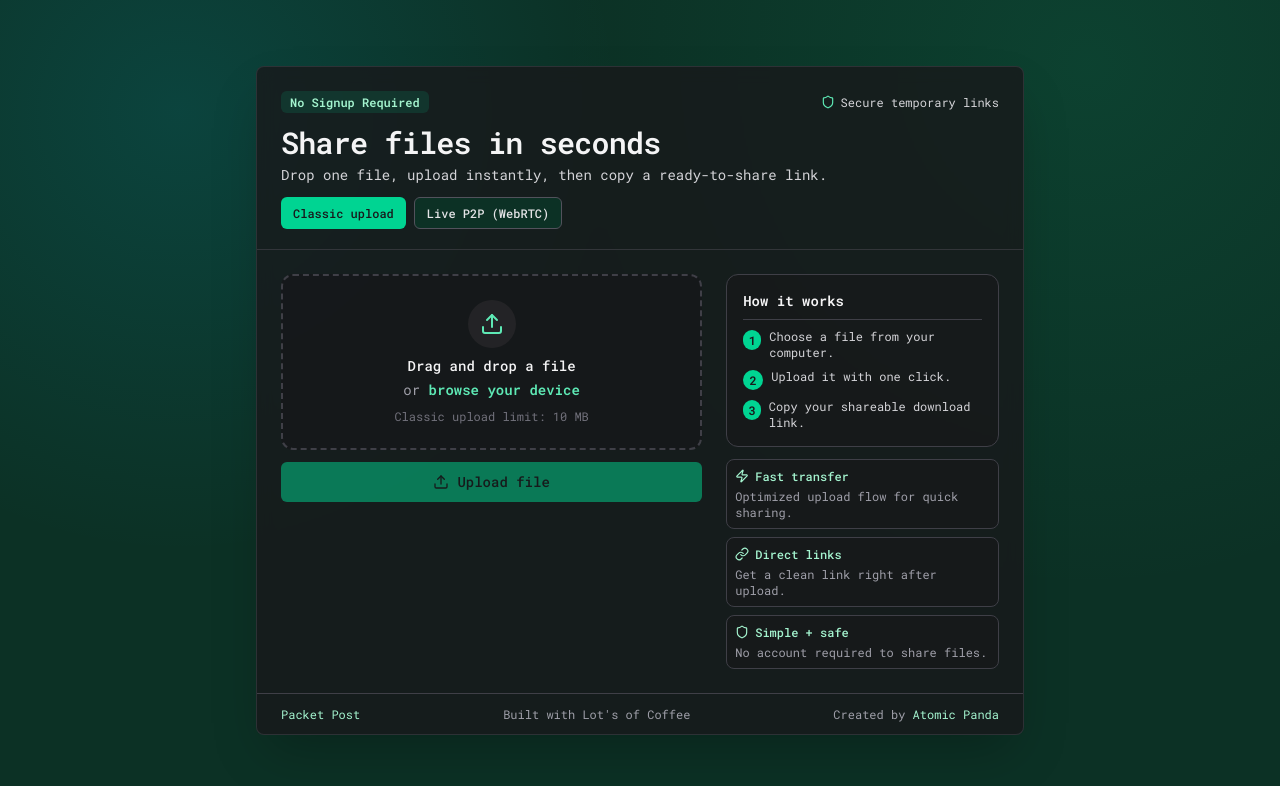
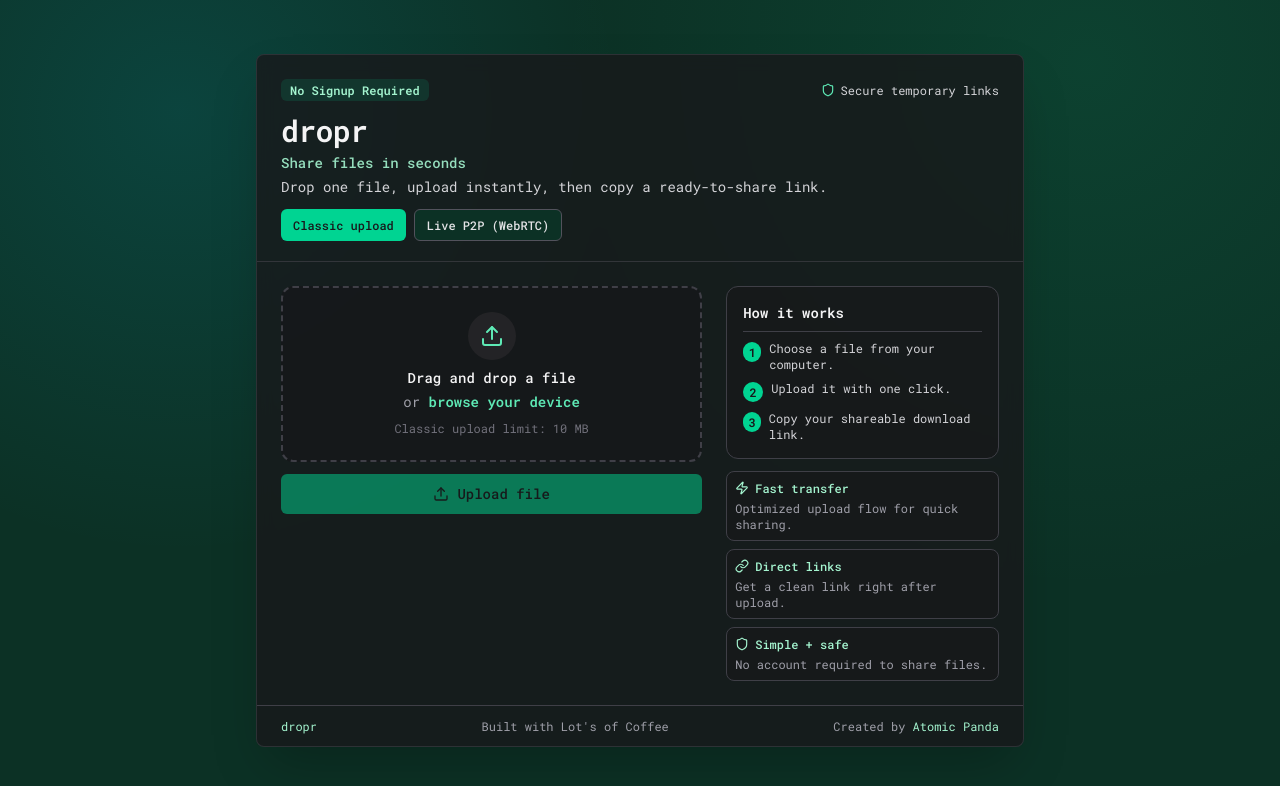
Before and after one commit to Pradum-codes/packet-post, a Next.js app: page / in a window 1280 px wide. Shown: the top 786 px of the page. Built offline with nearby package versions, Linux system fonts and the light colour scheme.

Commit message:
refactor: update branding from "Packet Post" to "dropr" across the application

```diff
--- a/app/components/FileUpload.tsx
+++ b/app/components/FileUpload.tsx
@@ -192,8 +192,11 @@ export default function FileUpload() {
             </div>
             <div className="space-y-1">
               <CardTitle className="text-balance text-2xl font-semibold tracking-tight text-zinc-100 md:text-3xl">
+                dropr
+              </CardTitle>
+              <p className="text-sm font-medium text-emerald-200/90">
                 Share files in seconds
-              </CardTitle>
+              </p>
               <CardDescription className="max-w-2xl text-sm text-zinc-300">
                 {mode === 'classic'
                   ? 'Drop one file, upload instantly, then copy a ready-to-share link.'
@@ -393,7 +396,7 @@ export default function FileUpload() {
           )}
 
           <CardFooter className="justify-between border-t border-zinc-700 px-4 py-3 text-xs text-zinc-400 md:px-6">
-            <span className="text-emerald-200">Packet Post</span>
+            <span className="text-emerald-200">dropr</span>
             <span>Built with Lot&apos;s of Coffee</span>
             <span>
               Created by{' '}
--- a/app/layout.tsx
+++ b/app/layout.tsx
@@ -3,9 +3,9 @@ import { Roboto_Mono } from 'next/font/google';
 import './globals.css';
 
 export const metadata: Metadata = {
-  title: 'Packet Post - Send files instantly',
+  title: 'dropr - Send files instantly',
   description: 'Send files instantly with no account needed. Share secure links or use private browser-to-browser transfers.',
-  metadataBase: new URL('https://packet-post.pradum.dev'),
+  metadataBase: new URL('https://dropr.pradum.dev'),
   alternates: {
     canonical: '/',
   },
@@ -22,8 +22,9 @@ export const metadata: Metadata = {
       type: 'image/svg+xml',
     },
   },
-  applicationName: 'Packet Post',
+  applicationName: 'dropr',
   keywords: [
+    "dropr",
     "peer to peer file transfer",
     "webrtc file sharing",
     "send files without server",
@@ -41,21 +42,21 @@ export const metadata: Metadata = {
   openGraph: {
     type: 'website',
     url: '/',
-    title: 'Packet Post - Send files instantly',
-    siteName: 'Packet Post',
+    title: 'dropr - Send files instantly',
+    siteName: 'dropr',
     description: 'Send files instantly with no account needed. Share secure links or use private browser-to-browser transfers.',
     images: [
       {
         url: '/packet-post.png',
         width: 1200,
         height: 630,
-        alt: 'Packet Post',
+        alt: 'dropr',
       },
     ],
   },
   twitter: {
     card: 'summary_large_image',
-    title: 'Packet Post - Send files instantly',
+    title: 'dropr - Send files instantly',
     description: 'Send files instantly with no account needed. Share secure links or use private browser-to-browser transfers.',
     images: ['/packet-post.png'],
   },
@@ -91,10 +92,10 @@ export default function RootLayout({
           __html: JSON.stringify({
             "@context": "https://schema.org",
             "@type": "SoftwareApplication",
-            "name": "Packet Post",
+            "name": "dropr",
             "applicationCategory": "FileTransferApplication",
             "operatingSystem": "Web",
-            "url": "https://packet-post.pradum.dev",
+            "url": "https://dropr.pradum.dev",
             "description":
               "Peer-to-peer file transfer application using WebRTC for direct browser-to-browser file sharing without server storage.",
             "offers": {
--- a/app/page.tsx
+++ b/app/page.tsx
@@ -4,10 +4,10 @@ export default function Home() {
   const jsonLd = {
     '@context': 'https://schema.org',
     '@type': 'WebApplication',
-    name: 'Packet Post',
+    name: 'dropr',
     description:
       'Send files instantly with no account needed. Share secure links or use private browser-to-browser transfers.',
-    url: 'https://packet-post.pradum.dev',
+    url: 'https://dropr.pradum.dev',
     applicationCategory: 'FileTransferApplication',
     operatingSystem: 'All',
     offers: {
@@ -20,7 +20,7 @@ export default function Home() {
   return (
     <main className="bg-background" aria-labelledby="page-title">
       <h1 id="page-title" className="sr-only">
-        Packet Post - Send files instantly
+        dropr - Send files instantly
       </h1>
       <script
         type="application/ld+json"
--- a/app/robots.ts
+++ b/app/robots.ts
@@ -4,6 +4,6 @@ export default function robots() {
       userAgent: '*',
       allow: '/',
     },
-    sitemap: 'https://packet-post.pradum.dev/sitemap.xml',
+    sitemap: 'https://dropr.pradum.dev/sitemap.xml',
   };
 }
--- a/app/sitemap.ts
+++ b/app/sitemap.ts
@@ -1,7 +1,7 @@
 export default function sitemap() {
   return [
     {
-      url: 'https://packet-post.pradum.dev',
+      url: 'https://dropr.pradum.dev',
       lastModified: new Date(),
     },
   ];
```
